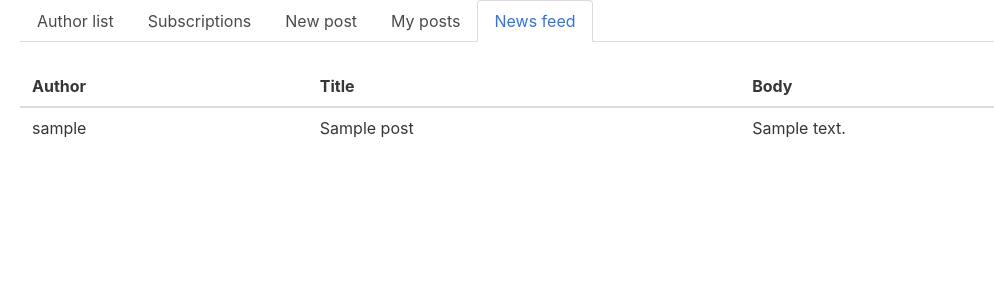
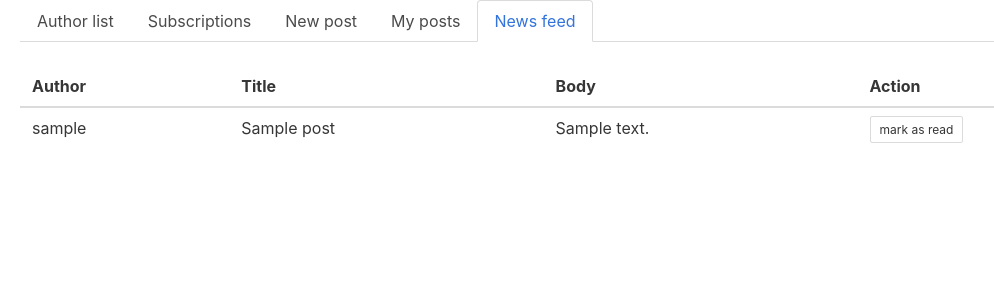
Before and after one commit to vedun/blog, a Django app: page /news_feed/ in a window 1280 px wide. Shown: the top 300 px of the page, without its empty margins (44-1038 px from the left). Run offline with Django 3.2, Linux system fonts and the light colour scheme; a user stored in the database is signed in; tables that the repository leaves empty hold one stand-in row (values such as "Sample post"); some libraries are stand-ins or nearby versions.

Commit message:
пометка заметки как прочитаной

```diff
--- a/src/apps/blog/templates/blog/news_feed.html
+++ b/src/apps/blog/templates/blog/news_feed.html
@@ -16,6 +16,7 @@
             <th>Author</th>
             <th>Title</th>
             <th>Body</th>
+            <th>Action</th>
           </tr>
         </thead>
         <tbody>
@@ -26,6 +27,12 @@
               <td>
                 {{ post.body|truncatewords:3 }}
               </td>
+              <td>
+                <form action="{% url 'blog:mark-as-read' pk=post.pk %}" method="post">
+                    {% csrf_token %}
+                    <input class="button is-small" type="submit" value="mark as read">
+                </form>
+              </td>
             </tr>
           {% endfor %}
         </tbody>
--- a/src/apps/blog/urls.py
+++ b/src/apps/blog/urls.py
@@ -1,7 +1,7 @@
 # -*- coding: utf-8 -*-
 from django.urls import path
 from .views import AuthorList, SubscribeView, UnsubscribeView, \
-    SubscriptionsList, PostCreate, MyPostsList, NewsFeed
+    SubscriptionsList, PostCreate, MyPostsList, NewsFeed, MarkAsRead
 
 app_name = 'blog'
 
@@ -15,4 +15,5 @@ urlpatterns = [
     path('post/add/', PostCreate.as_view(), name='post-create'),
     path('my_posts/', MyPostsList.as_view(), name='my-posts-list'),
     path('news_feed/', NewsFeed.as_view(), name='news-feed'),
+    path('mark_as_read/<int:pk>/', MarkAsRead.as_view(), name='mark-as-read'),
 ]
--- a/src/apps/blog/views.py
+++ b/src/apps/blog/views.py
@@ -1,12 +1,13 @@
 from django.urls import reverse, reverse_lazy
 from django.http import HttpResponseRedirect
+from django.db.utils import IntegrityError
 from django.contrib import messages
 from django.contrib.auth import get_user_model
 from django.contrib.auth.mixins import LoginRequiredMixin
 from django.utils.translation import ugettext_lazy as _
 from django.views.generic import ListView, CreateView, View
 from .forms import PostCreateForm
-from .models import Post
+from .models import Post, PostReader
 
 
 User = get_user_model()
@@ -70,6 +71,25 @@ class UnsubscribeView(LoginRequiredMixin, View):
         return HttpResponseRedirect(reverse('blog:subscriptions'))
 
 
+class MarkAsRead(LoginRequiredMixin, View):
+
+    def post(self, request, *args, **kwargs):
+        # pylint: disable=E1101
+        pk = kwargs.get('pk')
+        current_user = request.user
+        try:
+            post = Post.objects.get(pk=pk)
+        except Post.DoesNotExist:
+            messages.error(request, _('post does not exists'))
+            return HttpResponseRedirect(reverse('blog:news-feed'))
+        try:
+            post_reader = PostReader(post=post, reader=current_user)
+            post_reader.save()
+        except IntegrityError:
+            messages.error(request, _('allready mark as read'))
+        return HttpResponseRedirect(reverse('blog:news-feed'))
+
+
 class PostCreate(LoginRequiredMixin, CreateView):
     template_name = 'blog/post_create.html'
     form_class = PostCreateForm
```
